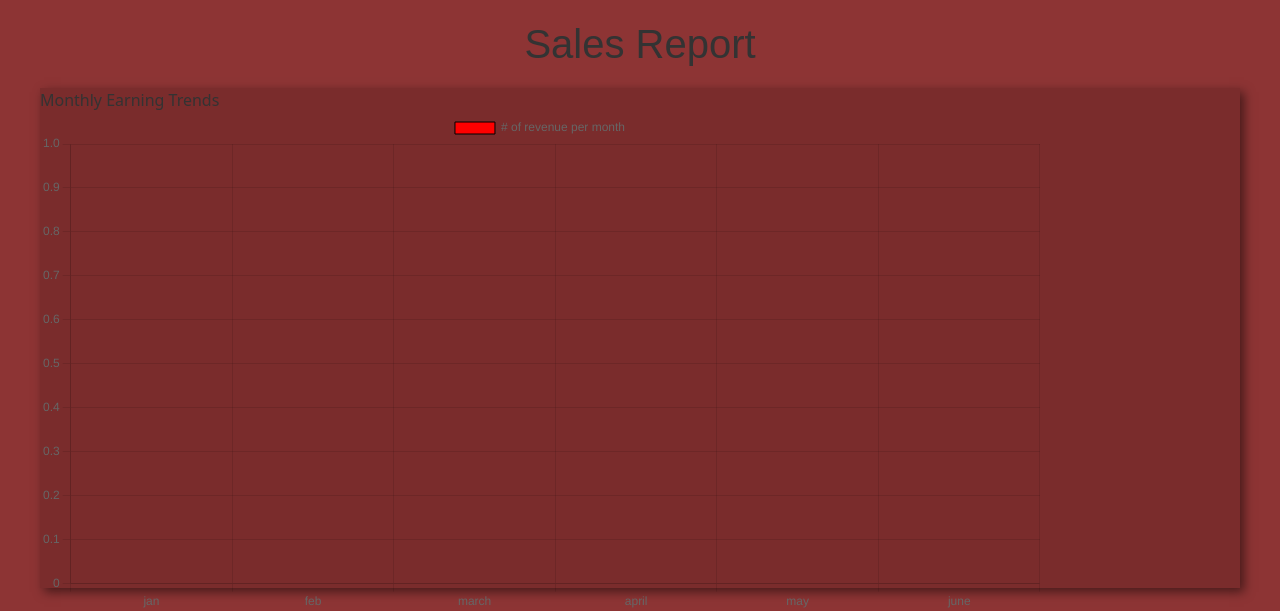
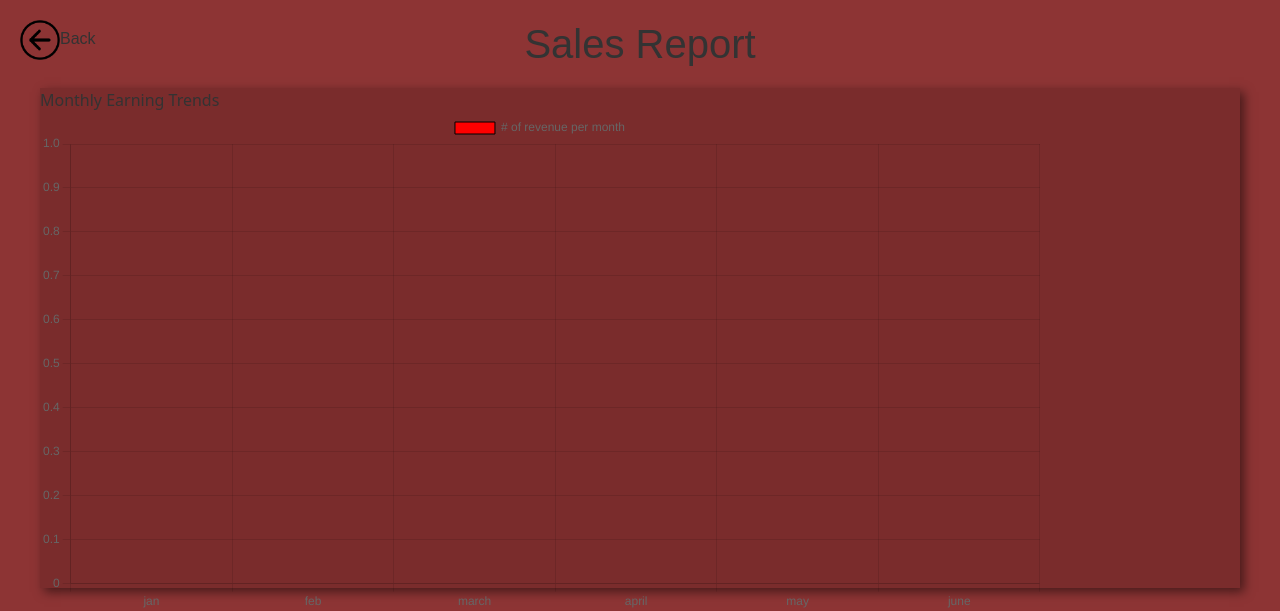
Before and after one commit to Deshawn-hub/Teamwinners, a PHP site: page /reports.php in a window 1280 px wide. Shown: the top 611 px of the page. Run offline with PHP 8.4, Linux system fonts and the light colour scheme; data that the repository does not hold is empty.

Commit message:
Add new documents

```diff
--- a/dashboard.html
+++ b/dashboard.html
@@ -12,7 +12,7 @@
     <div class="container">
         <h1>Inventory Dashboard</h1>
         <a href="reports.php" id="sidebarLink" class="sidebar-link" title="SalesReport">
-            <img src="img/tag-removebg-preview.png" class="icon" alt="Menu Icon"><span class="Sp">SalesReport</span>
+            <img src="img/tag-removebg-preview.png" class="icon" alt=""><span class="Sp">SalesReport</span>
         </a>
 
         <section>
--- a/reports.php
+++ b/reports.php
@@ -46,6 +46,10 @@ mysqli_close($conn);
 </head>
 
 <body id="reportspage">
+<a href="dashboard.html" id="sidebarLink" class="sidebar-link" title="Back">
+            <img src="img/R-removebg-preview.png" class="icon" alt=""><span class="Sp">Back</span>
+        </a>
+
   <div class="report-Container">
 
      <!-- this represents the container for the bar chart-->
```
Also changed, not shown: img/R-removebg-preview.png (added), img/tag-removebg-preview.png (added).
